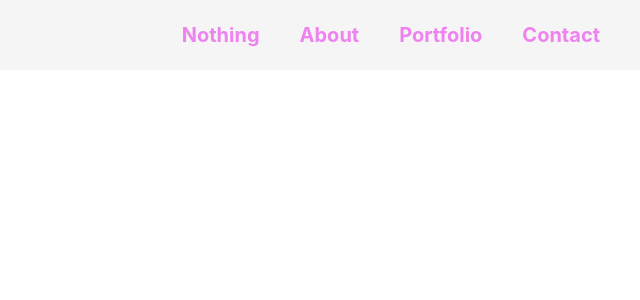
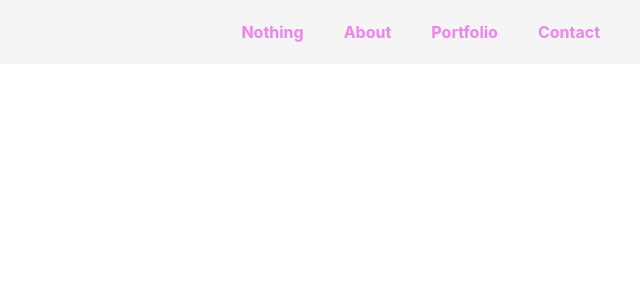
Before and after one commit to gadzorgenu/portfolio, a React (Create React App) app: page / in a window 1280 px wide. Shown: the top 300 px of the page, without its empty margins (640-1280 px from the left). Built offline with nearby package versions, Linux system fonts and the light colour scheme.

Commit message:
Added Navbar

```diff
--- a/src/Components/Navbar.js
+++ b/src/Components/Navbar.js
@@ -3,7 +3,7 @@ import { Flex,Link } from '@chakra-ui/react'
 
 const Navbar = () => {
     return (
-       <Flex bg='whitesmoke' w='full' justify='flex-end' py={5} color='violet' fontSize={20} fontWeight='bold'>
+       <Flex bg='whitesmoke' w='full' justify='flex-end' py={5} color='violet' fontSize={16} fontWeight='bold'>
            <Link mr={10} _hover={{ textDecor: 'none'}}>Nothing</Link>
            <Link mr={10}  _hover={{ textDecor: 'none'}}>About</Link>
            <Link mr={10}  _hover={{ textDecor: 'none'}}>Portfolio</Link>
```
